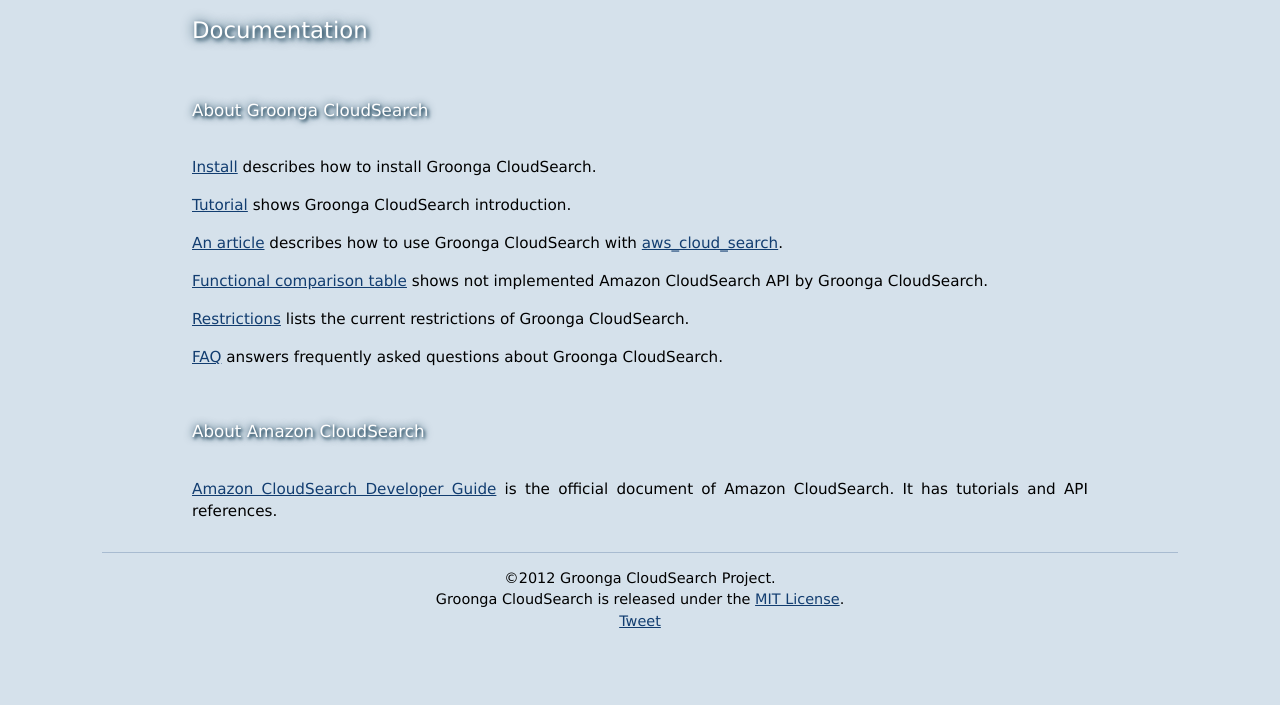
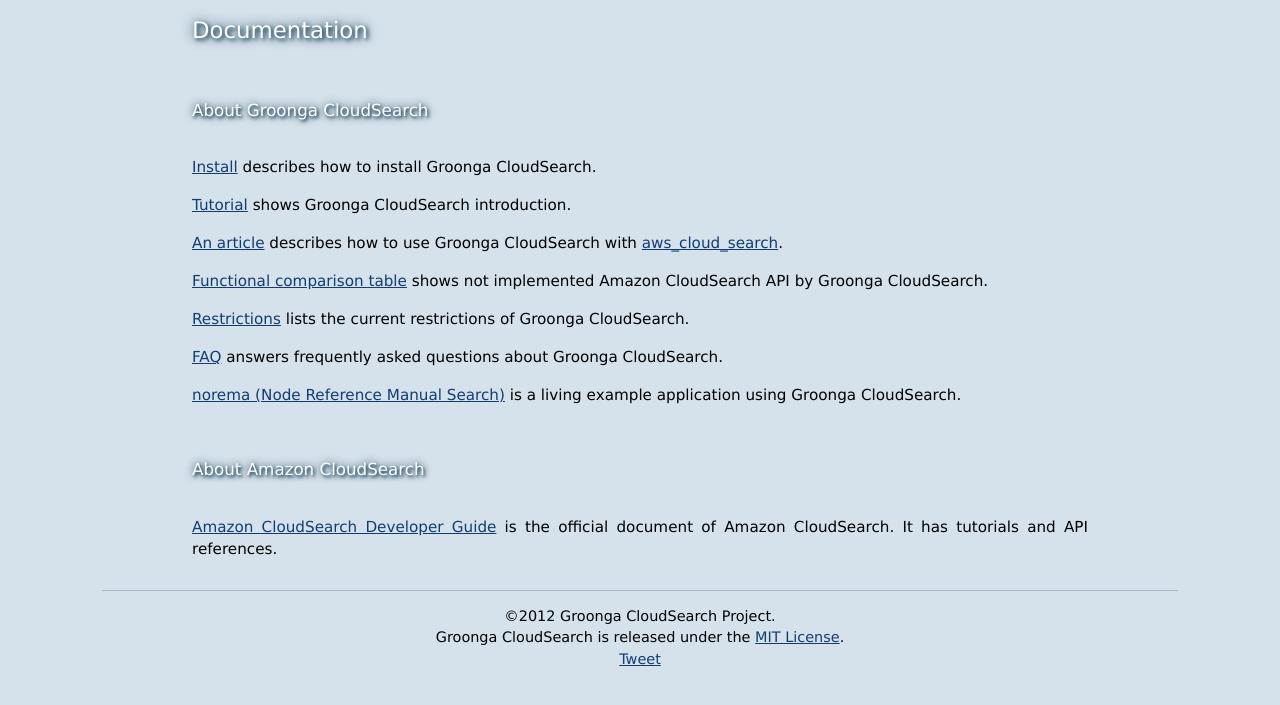
Before and after one commit to groonga/gcs.groonga.org, a Jekyll site: the page built from docs/index.md, in a window 1280 px wide, cut to the strip 145-850 px from the top of the page. Built offline with Jekyll 4.4.1, drawn with Linux system fonts in a browser that asks for light colours; comment, search, counter and statistics services are not loaded.

Commit message:
Link to norema project from the docs page

```diff
--- a/docs/index.md
+++ b/docs/index.md
@@ -21,6 +21,8 @@
 [FAQ](faq/) answers frequently asked questions about Groonga
 CloudSearch.
 
+[norema (Node Reference Manual Search)](https://github.com/nroonga/norema) is a living example application using Groonga CloudSearch.
+
 ## About Amazon CloudSearch
 
 [Amazon CloudSearch Developer
```
